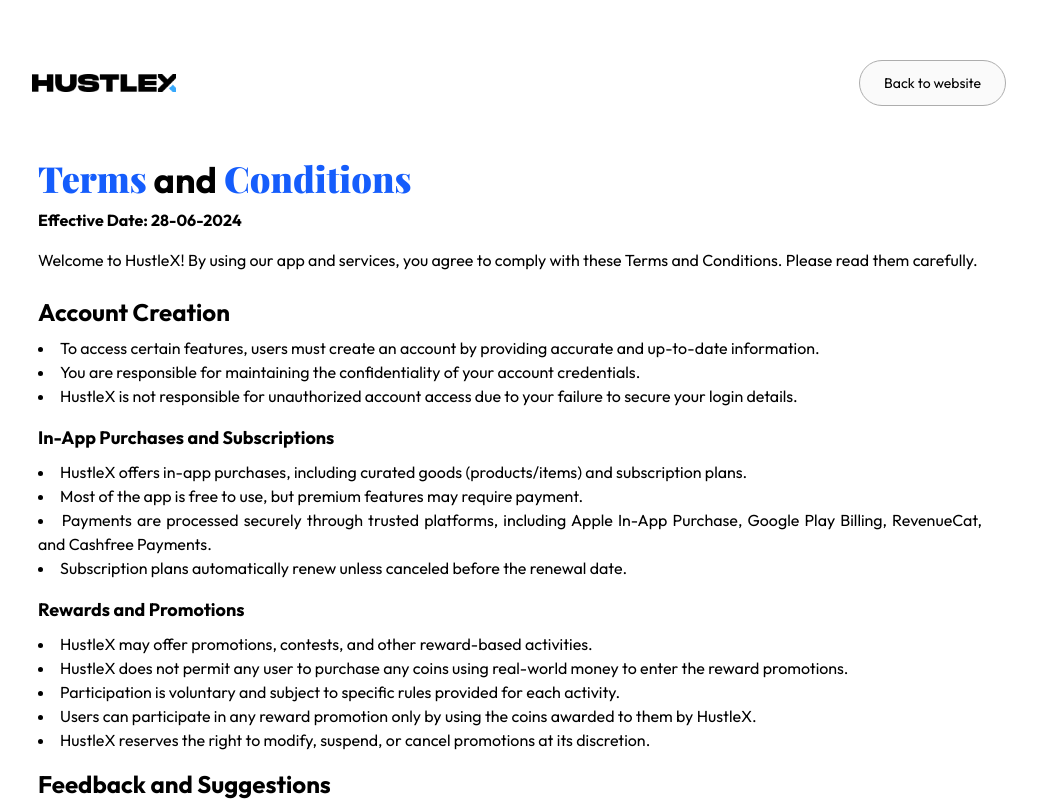
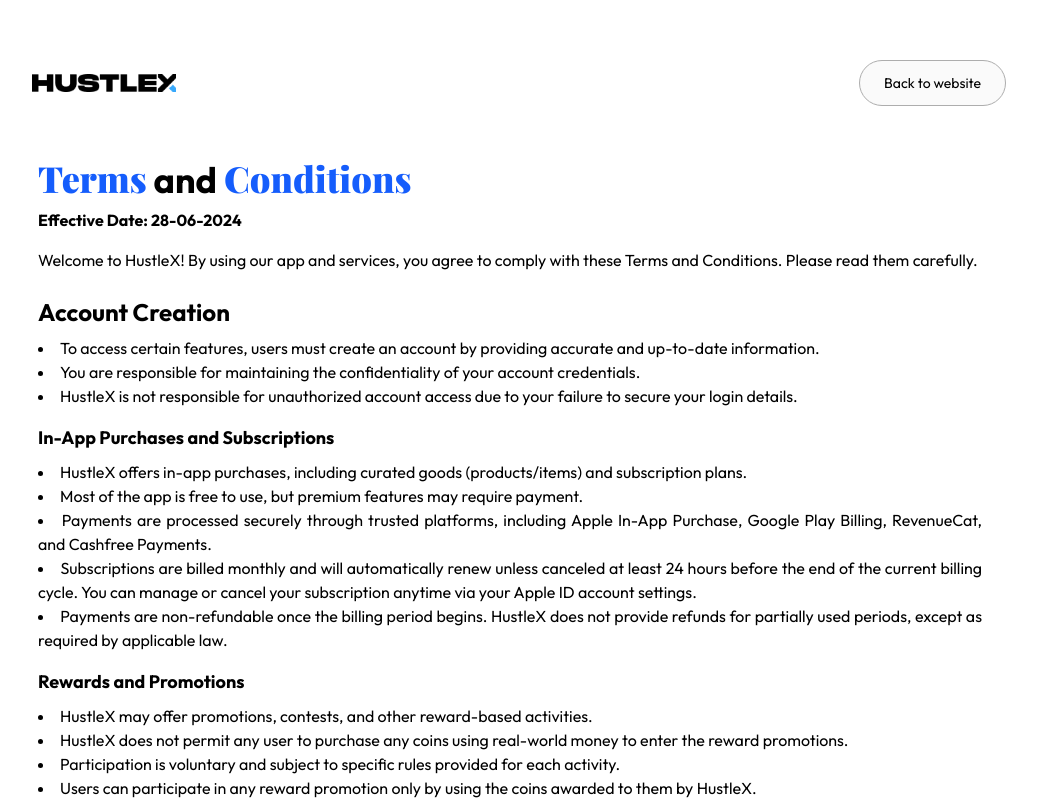
Before and after one commit to ChinmayX/HustleX-Website, a Next.js app: page /terms in a window 1280 px wide. Shown: the top 801 px of the page, without its empty margins (130-1167 px from the left). Built offline with nearby package versions, Linux system fonts and the light colour scheme.

Commit message:
updated terms

```diff
--- a/src/app/terms/page.tsx
+++ b/src/app/terms/page.tsx
@@ -48,7 +48,14 @@
 					In-App Purchase, Google Play Billing, RevenueCat, and Cashfree Payments.
 				</li>
 				<li>
-					Subscription plans automatically renew unless canceled before the renewal date.
+					Subscriptions are billed monthly and will automatically renew unless canceled at
+					least 24 hours before the end of the current billing cycle. You can manage or
+					cancel your subscription anytime via your Apple ID account settings.
+				</li>
+				<li>
+					Payments are non-refundable once the billing period begins. HustleX does not
+					provide refunds for partially used periods, except as required by applicable
+					law.
 				</li>
 			</ul>
 			<h3 className="text-lg font-semibold mb-2">Rewards and Promotions</h3>
```
